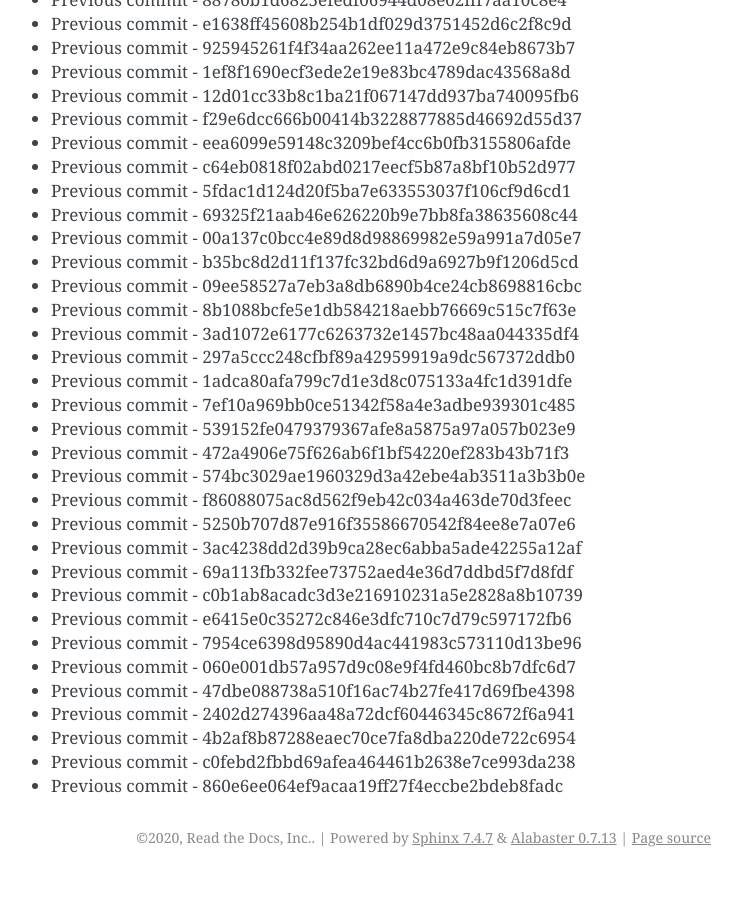
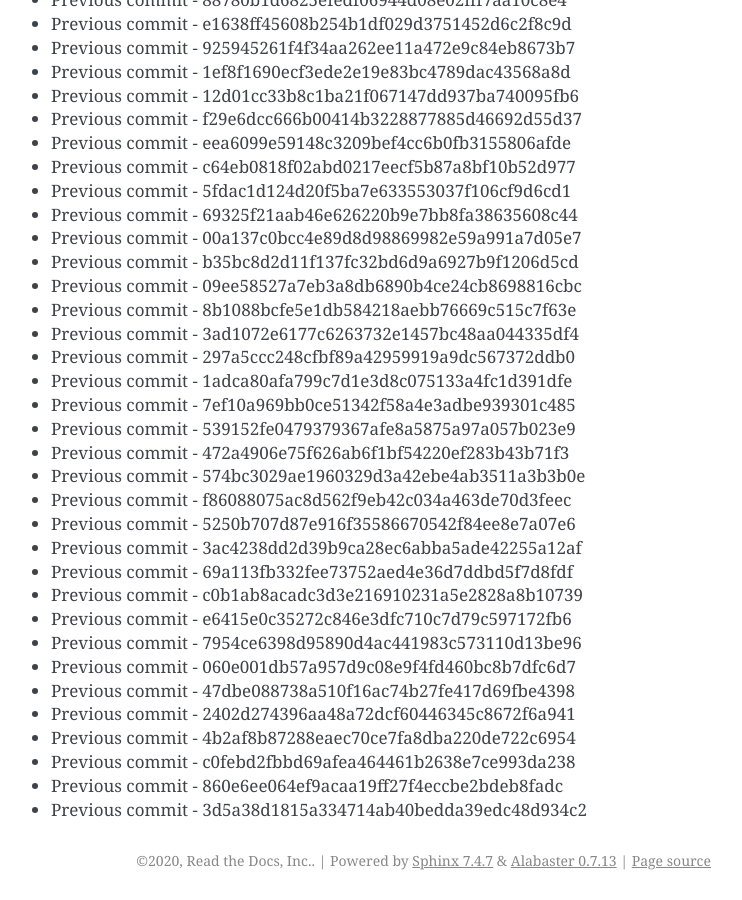
Before and after one commit to readthedocs/rtd-git-stresstest, a Sphinx documentation site: the page built from docs/updates.rst, in a window 1280 px wide and 900 px high, scrolled down 1250 px. Shown: the whole window, without its empty margins (399-1141 px from the left). Built offline with Sphinx 7.4.7, drawn with Linux system fonts in a browser that asks for light colours; before the commit the page ends 2127 px from its top, so only the background shows below that.

Commit message:
Generating commit from previous: 3d5a38d1815a334714ab40bedda39edc48d934c2

```diff
--- a/docs/updates.rst
+++ b/docs/updates.rst
@@ -84,3 +84,4 @@ It can be tested for any performance characteristics.
 * Previous commit - 4b2af8b87288eaec70ce7fa8dba220de722c6954
 * Previous commit - c0febd2fbbd69afea464461b2638e7ce993da238
 * Previous commit - 860e6ee064ef9acaa19ff27f4eccbe2bdeb8fadc
+* Previous commit - 3d5a38d1815a334714ab40bedda39edc48d934c2
```
